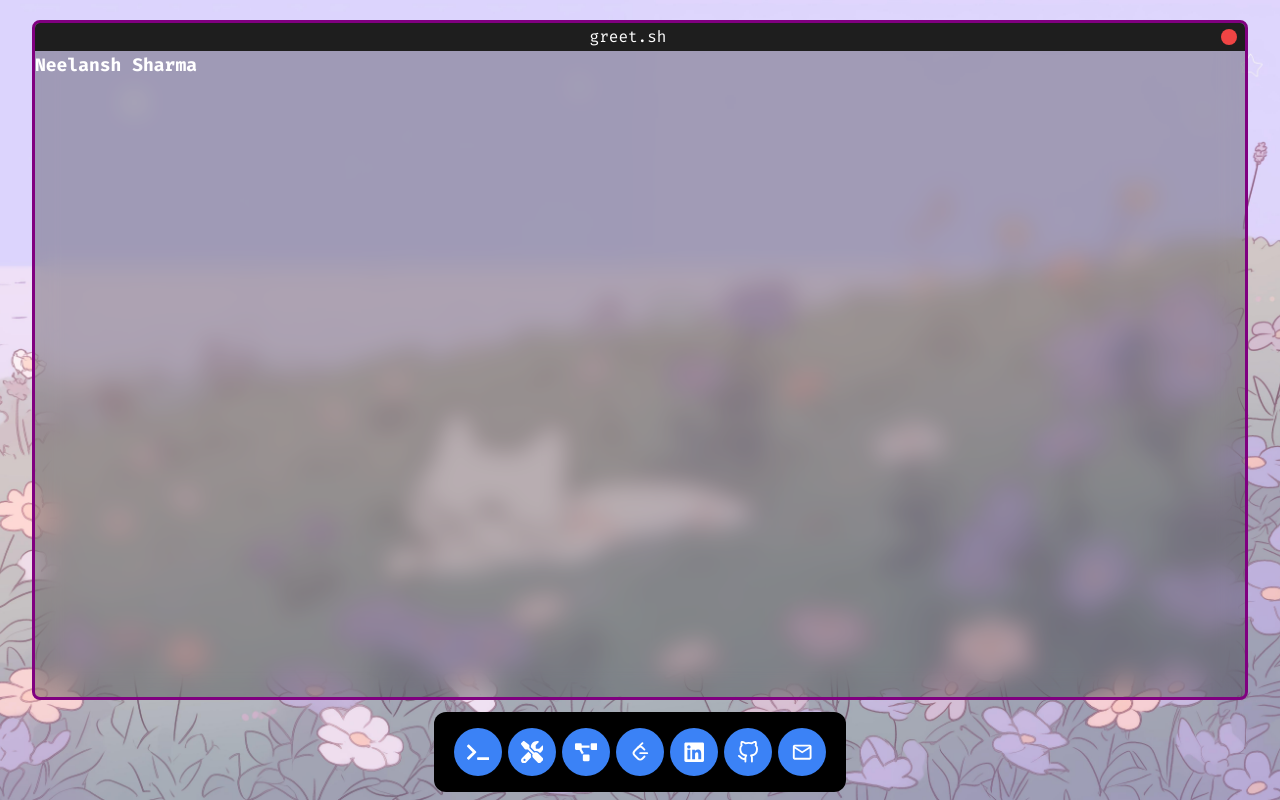
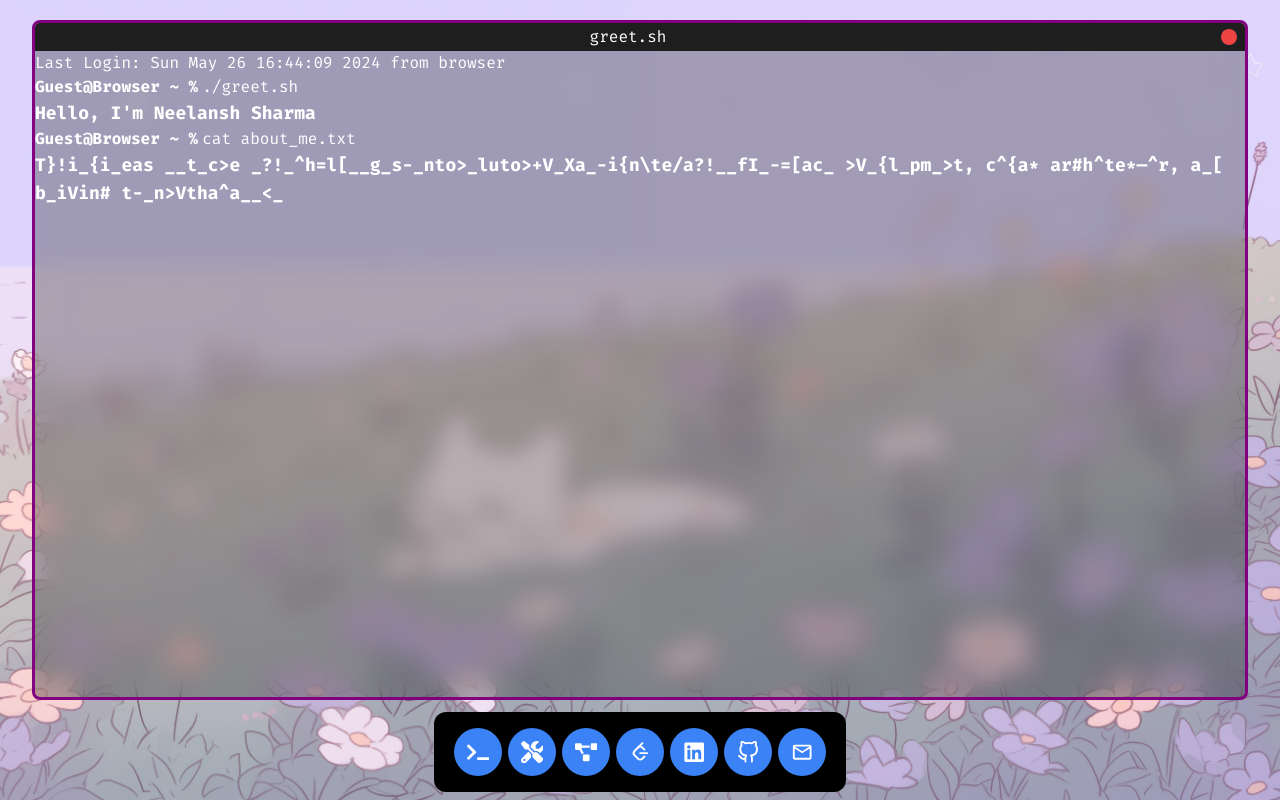
Before and after one commit to neelansh27/portfolio, a Next.js app: page / in a window 1280 px wide. Both pictures are taken after a click on the item 478 px from the left and 752 px from the top of the page. Built offline with nearby package versions, Linux system fonts and the light colour scheme.

Commit message:
Add content to greeting window

```diff
--- /dev/null
+++ b/app/api/get-ip/route.ts
@@ -0,0 +1,8 @@
+// app/api/get-ip/route.ts
+import { NextResponse } from 'next/server';
+
+export async function GET(request: Request) {
+    const forwarded = request.headers.get('x-forwarded-for') ?? '';
+    const ip = forwarded.split(',')[0].trim() || null;
+    return NextResponse.json({ ip });
+}
--- a/app/globals.css
+++ b/app/globals.css
@@ -8,27 +8,12 @@ body {
     background-repeat: no-repeat;
     background-position: center top;
 }
-/*:root {*/
-/*  --background: #ffffff;*/
-/*  --foreground: #171717;*/
-/*}*/
 
-/*!*@theme inline {*!*/
-/*!*  --color-background: var(--background);*!*/
-/*!*  --color-foreground: var(--foreground);*!*/
-/*!*  --font-sans: var(--font-geist-sans);*!*/
-/*!*  --font-mono: var(--font-geist-mono);*!*/
-/*!*}*!*/
-
-/*!*@media (prefers-color-scheme: dark) {*!*/
-/*!*  :root {*!*/
-/*!*    --background: #0a0a0a;*!*/
-/*!*    --foreground: #ededed;*!*/
-/*!*  }*!*/
-/*!*}*!*/
-
-/*!*body {*!*/
-/*!*  background: var(--background);*!*/
-/*!*  color: var(--foreground);*!*/
-/*!*  font-family: Arial, Helvetica, sans-serif;*!*/
-/*!*}*!*/
+@keyframes blink {
+    0%,35% {
+        opacity: 0;
+    }
+    100% {
+        opacity: 1;
+    }
+}
--- a/app/page.tsx
+++ b/app/page.tsx
@@ -1,4 +1,5 @@
 import AppWindowWrapper from "@/components/AppWindows/AppWindowWrapper";
+
 export default function Home() {
   return (
         <AppWindowWrapper/>
--- a/components/AppWindows/Greet.tsx
+++ b/components/AppWindows/Greet.tsx
@@ -2,13 +2,21 @@ import ScrambledText from "@/components/SrambledText"
 import styles from '@/components/AppWindows/app-windows.module.css'
 import clsx from "clsx";
 import TitleBar from "@/components/AppWindows/TitleBar";
+import LastLogin from "@/components/AppWindows/TermUI/LastLogin";
+import Prompt from "@/components/AppWindows/TermUI/Prompt";
+
 export default function Greet() {
+
     return (
         <div className={ clsx(
             styles.appWindow,
         )}>
             <TitleBar/>
-        <ScrambledText text={"Neelansh Sharma"} />
+            <LastLogin/>
+            <Prompt command={"./greet.sh"} typingDuration={1900} delay={100}/>
+            <ScrambledText text={"Hello, I'm Neelansh Sharma"} />
+            <Prompt command={"cat about_me.txt"} typingDuration={1900} delay={100}/>
+            <ScrambledText text={"Turning ideas into code and challenges into solutions. Passionate about full-stack development, clean architecture, and building things that matter."} frames={180}/>
         </div>
     )
 }
--- /dev/null
+++ b/components/AppWindows/TermUI/LastLogin.tsx
@@ -0,0 +1,18 @@
+"use client";
+import { useEffect, useState } from "react";
+import { format } from "date-fns";
+export default function LastLogin() {
+    const when = format(Date.now(), "EEE MMM dd HH:mm:ss yyyy");
+    const [ip, setIp] = useState<string | null>(null);
+    useEffect(() => {
+        fetch('/api/get-ip')
+            .then((r) => r.json())
+            .then((data) => setIp(data.ip))
+            .catch((e) => {
+                setIp('browser');
+            });
+    }, []);
+    return (
+        <div>Last Login: { when } from { ip || "browser" }</div>
+    )
+}
--- /dev/null
+++ b/components/AppWindows/TermUI/Prompt.tsx
@@ -0,0 +1,51 @@
+import {Dispatch, SetStateAction, useEffect, useState} from "react";
+import clsx from "clsx";
+
+interface PromptProps {
+    command: string;
+    typingDuration: number; // in milliseconds
+    delay:number
+}
+
+export default function Prompt({ command, typingDuration, delay=0 }: PromptProps) {
+    const [text, setText] = useState<string>('');
+    const [hideCursor, setHideCursor] = useState<boolean>(false);
+
+    // Type text
+    useEffect(() => {
+        let timer :NodeJS.Timeout | null= null;
+        const start = () => {
+            let end=0;
+            const charDelay = typingDuration/Math.max(command.length,1);
+            // console.log(charDelay)
+            const typeNext = () => {
+                end++;
+                setText(command.slice(0,end));
+                if (end<command.length) {
+                    timer = setTimeout(typeNext, charDelay)
+                } else {
+                    setHideCursor(true);
+                }
+            }
+            typeNext();
+        }
+
+        timer = setTimeout(start, delay)
+
+        return () => {
+            if (timer) clearTimeout(timer)
+        }
+    }, [command, typingDuration, delay]);
+
+    return (
+        <div className={"flex items-center gap-1"}>
+            <span className={"font-bold"}>Guest@Browser ~ %{" "}</span>
+            <span>{text}</span>
+            <span className={clsx(
+                { "hidden": hideCursor },
+                "inline-block w-2 h-4 bg-white",
+                "animate-[blink_0.7s_steps(1,start)_infinite]"
+            )}></span>
+        </div>
+    )
+}
--- a/components/SrambledText.tsx
+++ b/components/SrambledText.tsx
@@ -4,6 +4,7 @@ import { Dispatch, SetStateAction, useEffect, useRef, useState } from "react";
 interface ScrambledTextProps {
     text: string;
     frames?: number;
+    delay?: number
 }
 
 interface CharacterState {
--- a/package.json
+++ b/package.json
@@ -11,6 +11,7 @@
   "dependencies": {
     "autoprefixer": "^10.4.21",
     "clsx": "^2.1.1",
+    "date-fns": "^4.1.0",
     "next": "15.3.0",
     "react": "^19.0.0",
     "react-dom": "^19.0.0",
```
Also changed, not shown: 1 other file (tests, documents, lock files or other folders).
